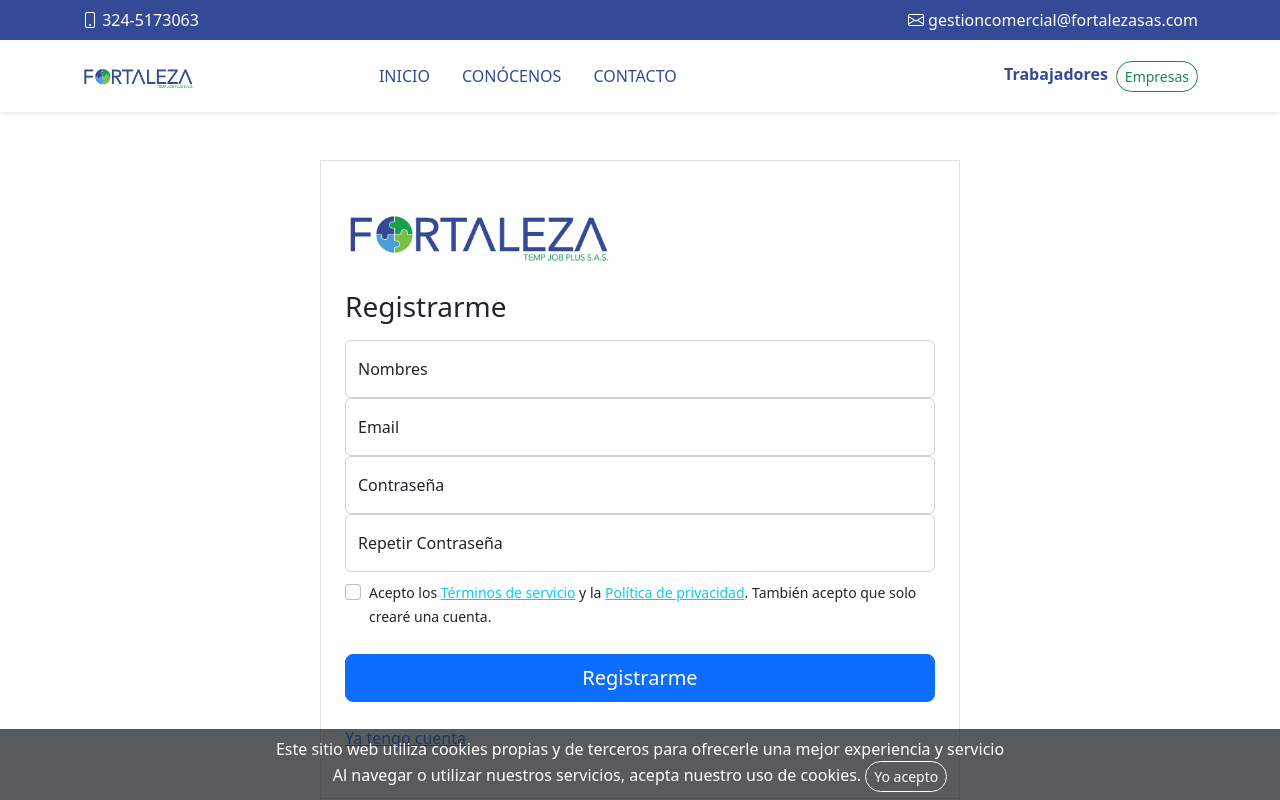
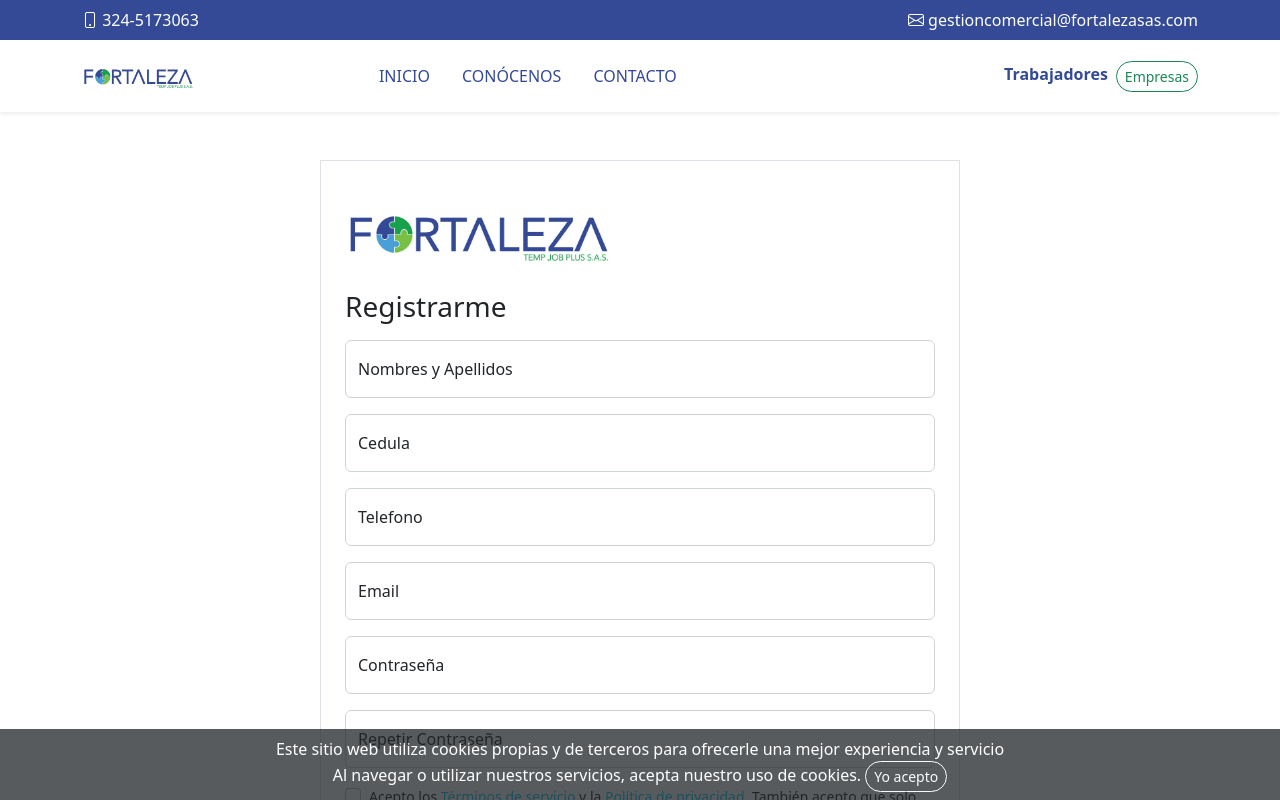
Before and after one commit to gdiux/fortalezatemjob-frontend, an Angular app: page /registrarse in a window 1280 px wide. Shown: the top 800 px of the page. Built offline with nearby package versions, Linux system fonts and the light colour scheme.

Commit message:
Avances 08092022

```diff
--- a/src/app/dashboard/perfil/perfil.component.ts
+++ b/src/app/dashboard/perfil/perfil.component.ts
@@ -44,8 +44,9 @@
     cedula: [this.worker?.cedula || '' , [Validators.required, Validators.minLength(6)] ],
     phone: [this.worker?.phone || '' , [Validators.required] ],
     address: [this.worker?.address || '' , [Validators.required] ],
-    city: [this.worker?.city || '' ],
-    department: [this.worker?.department || '']
+    city: [this.worker?.city || '', [Validators.required] ],
+    department: [this.worker?.department || '', [Validators.required]],
+    barrio: [this.worker?.barrio || '', [Validators.required]],
   });
 
   edit(){
@@ -57,6 +58,7 @@
       address: this.worker?.address || '',
       city: this.worker?.city || '',
       department: this.worker?.department || '',
+      barrio: this.worker?.barrio || '',
     })
 
   }
@@ -121,12 +123,12 @@
 
     if (ext === 'jpg' || ext === 'png' || ext === 'jepg' || ext === 'webp' ) {
       this.typeFile = 'img';
-    }else if (ext === 'pdf' || ext === 'docx' || ext === 'xlsx' ) {
+    }else if (ext === 'pdf' || ext === 'PDF' || ext === 'docx' || ext === 'xlsx' ) {
       this.typeFile = 'archivos';
     }
 
     // VALID EXT
-    const archExt = ['pdf', 'docx', 'xlsx', 'jpg', 'png', 'jepg', 'webp'];
+    const archExt = ['pdf', 'PDF', 'docx', 'xlsx', 'jpg', 'png', 'jepg', 'webp'];
 
     if (!archExt.includes(ext)) {
       Swal.fire('Atención', 'Solo se permiten archivos PDF - Word - Excel - JPG - PNG - WEBP', 'warning');
--- a/src/app/models/worker.model.ts
+++ b/src/app/models/worker.model.ts
@@ -23,7 +23,8 @@
         public fecha: Date,
         public wid: string,
         public attachments: any[],
-        public skills: _skills[]
+        public skills: _skills[],
+        public barrio: string,
 
     ){}
 
--- a/src/app/pages/no-page-found/no-page-found.component.ts
+++ b/src/app/pages/no-page-found/no-page-found.component.ts
@@ -1,4 +1,5 @@
 import { Component, OnInit } from '@angular/core';
+import { Router } from '@angular/router';
 
 @Component({
   selector: 'app-no-page-found',
@@ -8,9 +9,12 @@
 })
 export class NoPageFoundComponent implements OnInit {
 
-  constructor() { }
+  constructor(  private router: Router) { }
 
   ngOnInit(): void {
+
+    this.router.navigateByUrl('/');
+
   }
 
 }
--- a/src/app/pages/register/register.component.html
+++ b/src/app/pages/register/register.component.html
@@ -9,27 +9,35 @@
                         <img class="mb-4" src="../../../assets/img/logo/logo.webp" alt="" height="57">
                         <h1 class="h3 mb-3 fw-normal">Registrarme</h1>
 
-                        <div class="form-floating ">
-                            <input formControlName="name" [ngClass]="{'is-invalid': validateForm('name')}" type="text" class="form-control" id="floatingInputName" placeholder="Nombres">
-                            <label for="floatingInputName">Nombres</label>
+                        <div class="form-floating mb-3 ">
+                            <input formControlName="name" [ngClass]="{'is-invalid': validateForm('name')}" type="text" class="form-control" id="floatingInputName" placeholder="Nombres y Apellidos">
+                            <label for="floatingInputName">Nombres y Apellidos</label>
+                        </div>
+                        <div class="form-floating mb-3 ">
+                            <input formControlName="cedula" [ngClass]="{'is-invalid': validateForm('cedula')}" type="text" class="form-control" id="floatingInputCedula" placeholder="Cedula">
+                            <label for="floatingInputCedula">Cedula</label>
+                        </div>
+                        <div class="form-floating mb-3 ">
+                            <input formControlName="phone" [ngClass]="{'is-invalid': validateForm('phone')}" type="text" class="form-control" id="floatingInputPhone" placeholder="Telefono">
+                            <label for="floatingInputPhone">Telefono</label>
                         </div>
 
-                        <div class="form-floating">
+                        <div class="form-floating mb-3">
                             <input formControlName="email" [ngClass]="{'is-invalid': validateForm('email')}" type="email" class="form-control text-lowercase" id="floatingInput" placeholder="name@example.com">
                             <label for="floatingInput">Email</label>
                         </div>
 
-                        <div class="form-floating">
+                        <div class="form-floating mb-3">
                             <input formControlName="password" [ngClass]="{'is-invalid': validateForm('password')}" type="password" class="form-control" id="floatingPassword" placeholder="Contraseña">
                             <label for="floatingPassword">Contraseña</label>
                         </div>
 
-                        <div class="form-floating">
+                        <div class="form-floating mb-3">
                             <input formControlName="repassword" [ngClass]="{'is-invalid': validateForm('repassword')}" type="password" class="form-control" id="floatingPassword2" placeholder="Repetir Contraseña">
                             <label for="floatingPassword2">Repetir Contraseña</label>
                         </div>
 
-                        <div class="form-check mt-2">
+                        <div class="form-check">
                             <input formControlName="terminos" class="form-check-input" type="checkbox" value="" id="flexCheckDefault">
                             <label class="form-check-label" for="flexCheckDefault">
                                 <small>
--- a/src/app/pages/register/register.component.ts
+++ b/src/app/pages/register/register.component.ts
@@ -33,6 +33,8 @@
   public registerForm = this.fb.group({
     name:       ['',    [Validators.required, Validators.minLength(3)]],
     email:      ['',    [Validators.required, Validators.email]],
+    cedula:     ['',    [Validators.required]],
+    phone:     ['',    [Validators.required]],
     password:   ['',    [Validators.required, Validators.minLength(6)]],
     repassword: ['',    [Validators.required, Validators.minLength(6)]],
     terminos:   [false, [Validators.requiredTrue]]
--- a/src/app/pages/trabajadores/trabajadores.component.html
+++ b/src/app/pages/trabajadores/trabajadores.component.html
@@ -10,11 +10,11 @@
                         <img class="mb-4" src="../../../assets/img/logo/logo.webp" alt="" height="57">
                         <h1 class="h3 mb-3 fw-normal">Inicia session</h1>
 
-                        <div class="form-floating">
+                        <div class="form-floating mb-3">
                             <input formControlName="email" type="email" [ngClass]="{'is-invalid': validate('email')}" class="form-control" id="floatingInput" placeholder="name@example.com">
                             <label for="floatingInput">Email</label>
                         </div>
-                        <div class="form-floating">
+                        <div class="form-floating mb-3">
                             <input formControlName="password" type="password" [ngClass]="{'is-invalid': validate('password')}" class="form-control" id="floatingPassword" placeholder="Contraseña">
                             <label for="floatingPassword">Contraseña</label>
                         </div>
@@ -27,11 +27,9 @@
 
                         <button class="w-100 btn btn-lg btn-primary" type="submit">Ingresar</button>
 
-
-
                     </form>
 
-                    <div class="d-flex justify-content-between">
+                    <div class="d-flex justify-content-between gap-3">
                         <a routerLink="/registrarse" class=""> Crear cuenta nueva</a>
 
                         <a type="button" class="pointer" data-bs-toggle="modal" data-bs-target="#recuperarcontraseña"> Olvide mi contraseña?</a>
--- a/src/app/services/worker.service.ts
+++ b/src/app/services/worker.service.ts
@@ -72,9 +72,9 @@
     }).pipe(
       tap( (resp: any) => {
 
-        const {name, cedula, phone, email, address, city, department, zip, status, google, type, img, fecha, wid, attachments, skills} = resp.worker;
+        const {name, cedula, phone, email, address, city, department, zip, status, google, type, img, fecha, wid, attachments, skills, barrio} = resp.worker;
 
-        this.worker = new Worker( name, cedula, phone, email, address, city, department, zip, status, google, type, img, fecha, wid, attachments , skills );
+        this.worker = new Worker( name, cedula, phone, email, address, city, department, zip, status, google, type, img, fecha, wid, attachments , skills, barrio );
 
         localStorage.setItem('token', resp.token);
 
--- a/src/environments/environment.ts
+++ b/src/environments/environment.ts
@@ -10,7 +10,7 @@
 
 export const environment = {
   production: false,
-  base_url: 'https://grupofortalezasas.com/api',
+  base_url: 'http://localhost:3000/api',
   local_url: 'https://grupofortalezasas.com',
 };
 
```
Also changed, not shown: src/app/dashboard/perfil/perfil.component.html (+19 -11 lines).
